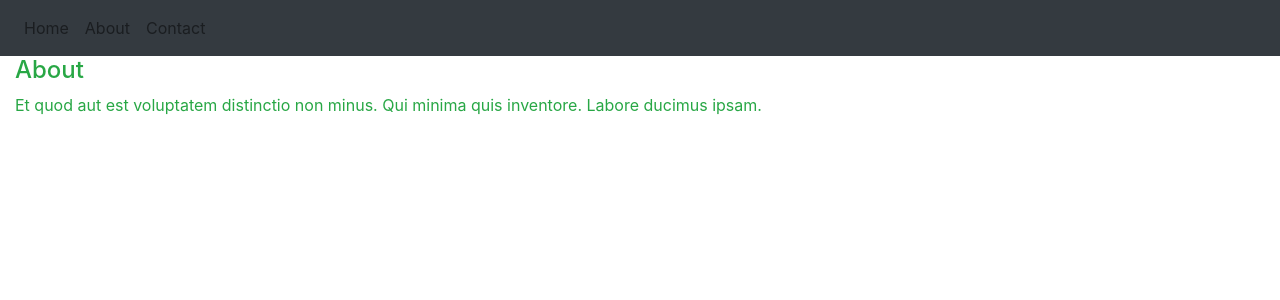
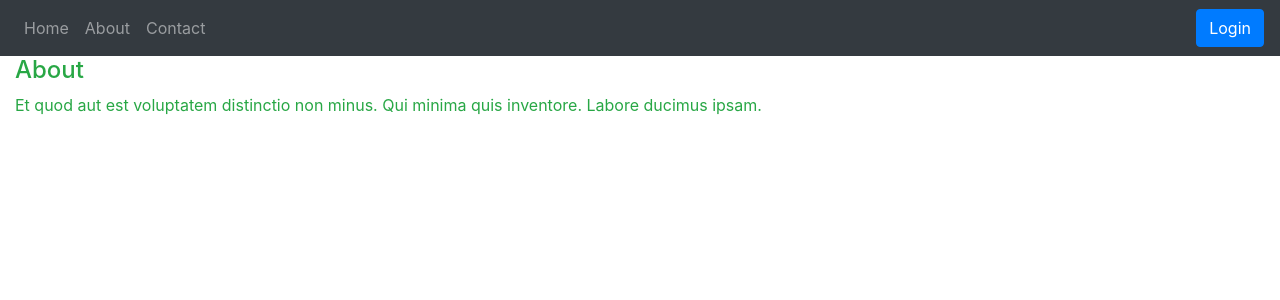
Before and after one commit to LuisGhz/react-4h-course-11-react-router, a React (Create React App) app: page /about in a window 1280 px wide. Shown: the top 300 px of the page. Built offline with nearby package versions, Linux system fonts and the light colour scheme.

Commit message:
Create login button Set variant to dark and expand to lg on NavBar Change me-auto to mr-auto to first Nav Create login button on new Nav

```diff
--- a/src/routes/MainNavBar.js
+++ b/src/routes/MainNavBar.js
@@ -1,5 +1,5 @@
 import { useEffect } from 'react';
-import { Navbar, Nav } from 'react-bootstrap';
+import { Navbar, Nav, Button } from 'react-bootstrap';
 import { Link, withRouter } from 'react-router-dom';
 
 const MainNavBar = props => {
@@ -12,12 +12,15 @@ const MainNavBar = props => {
   }, []);
   return (
     <div>
-      <Navbar bg="dark" expand="md">
+      <Navbar bg="dark" variant="dark" expand="lg">
         <Navbar.Collapse>
-          <Nav className="me-auto">
+          <Nav className="mr-auto">
             <Nav.Link as={Link} to="/">Home</Nav.Link>
             <Nav.Link as={Link} to="/about">About</Nav.Link>
             <Nav.Link as={Link} to="/contact">Contact</Nav.Link>
+          </Nav>
+          <Nav>
+            <Nav><Button variant="primary" >Login</Button></Nav>
           </Nav>
         </Navbar.Collapse>
       </Navbar>
```
